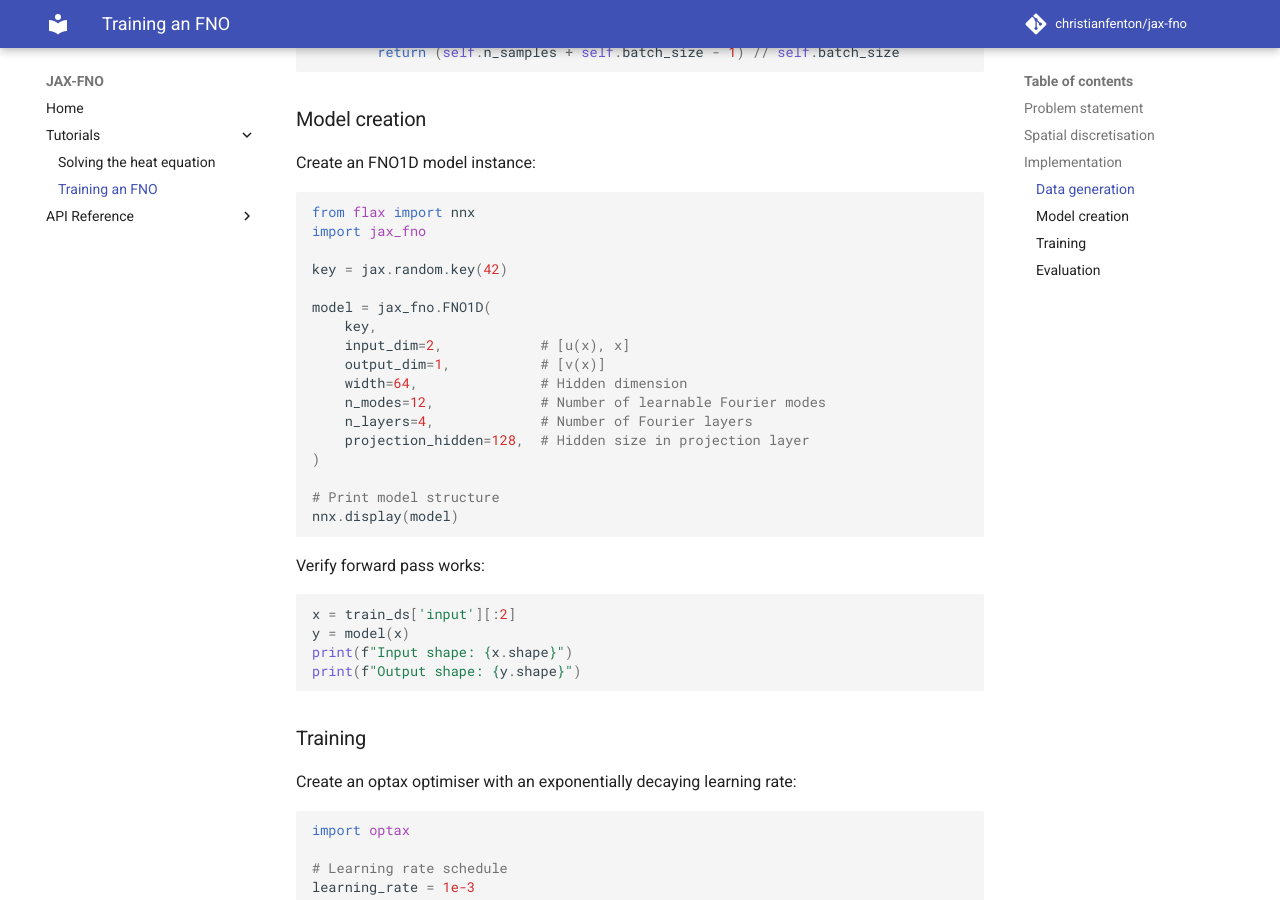
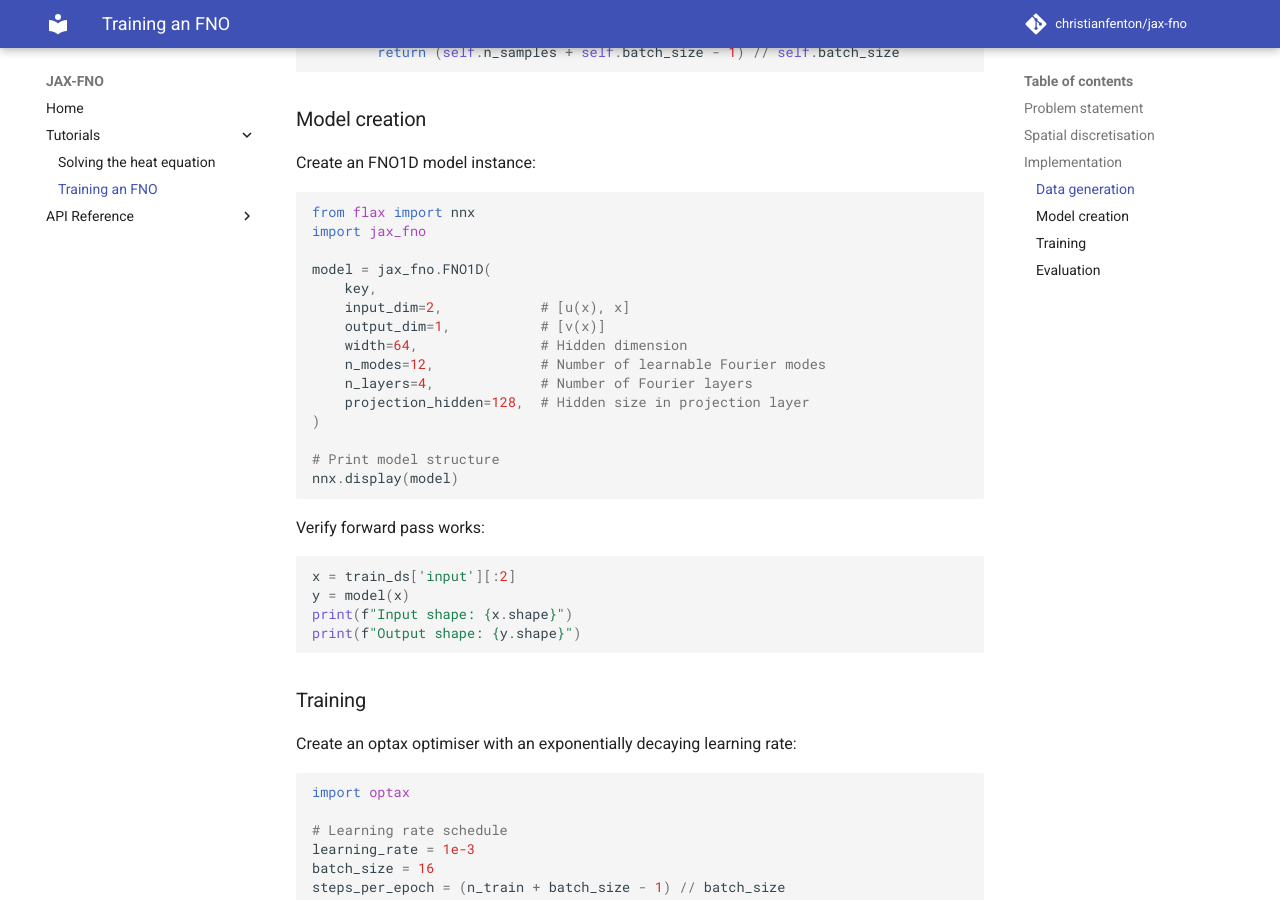
Before and after one commit to christianfenton/jax-fno, an MkDocs documentation site: the page built from docs/tutorials/learning_antiderivative.md, in a window 1280 px wide and 900 px high, scrolled down 2599 px. Built offline with MkDocs 1.6.1 and Material for MkDocs 9.7.7, drawn with Linux system fonts in a browser that asks for light colours; comment, search, counter and statistics services are not loaded.

Commit message:
Updated fno tutorial images

```diff
--- a/docs/tutorials/learning_antiderivative.md
+++ b/docs/tutorials/learning_antiderivative.md
@@ -133,8 +133,6 @@
 from flax import nnx
 import jax_fno
 
-key = jax.random.key(42)
-
 model = jax_fno.FNO1D(
     key,
     input_dim=2,            # [u(x), x]
@@ -221,7 +219,7 @@
     test_ds, batch_size=batch_size, shuffle=False
 )
 
-shuffle_key = jax.random.key(42)
+shuffle_key = jax.random.key(0)
 
 for epoch in range(1, n_epochs + 1):
     # Training
```
Also changed, not shown: docs/assets/fno_predictions.png, docs/assets/training_loss.png.
